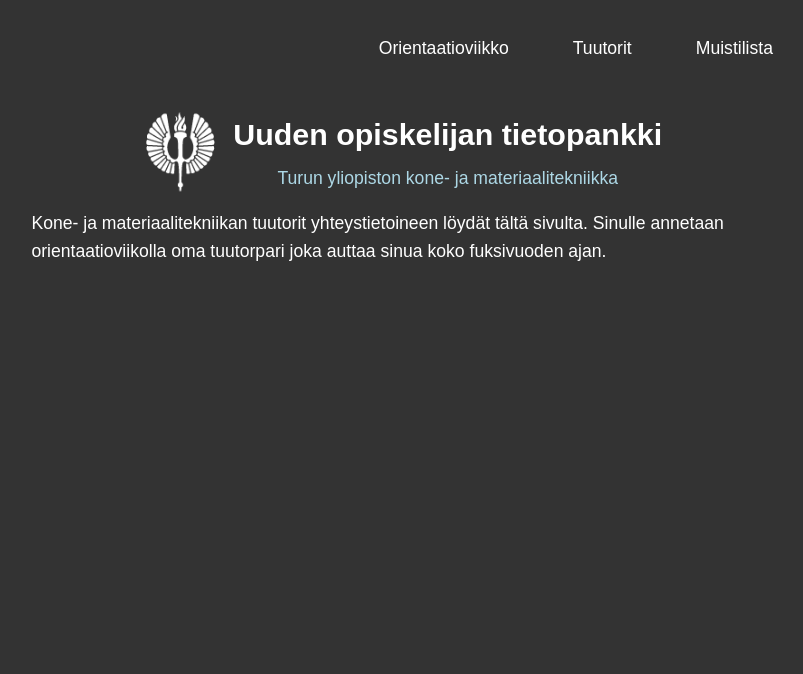
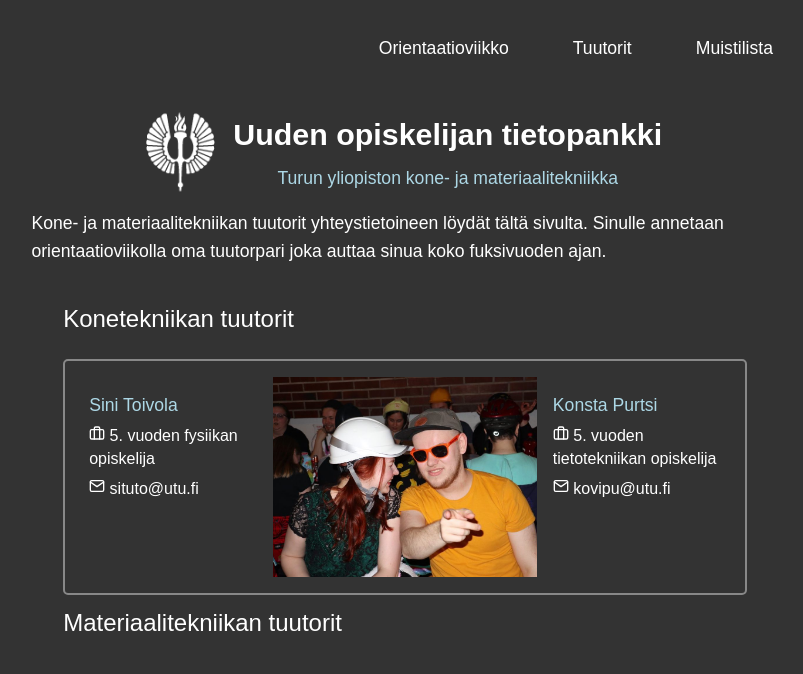
Before and after one commit to DigitKoodit/komateekkarit.fi, a Gatsby site: page /tuutorit in a window 1280 px wide. Shown: the whole page, without its empty margins (235-1038 px from the left). Built offline with nearby package versions, Linux system fonts and the light colour scheme; Gatsby itself is replaced by a stand-in of ours.

Commit message:
Add tutors component.

```diff
--- a/gatsby-config.js
+++ b/gatsby-config.js
@@ -1,8 +1,8 @@
 module.exports = {
   siteMetadata: {
-    title: `Gatsby Default Starter`,
-    description: `Kick off your next, great Gatsby project with this default starter. This barebones starter ships with the main Gatsby configuration files you might need.`,
-    author: `@gatsbyjs`,
+    title: `Kone- ja materiaalitekniikka`,
+    description: `Turun yliopiston kone- ja materiaalitekniikan uusien opiskelijoiden tietopankki`,
+    author: `Konsta Purtsi`,
   },
   plugins: [
     `gatsby-plugin-react-helmet`,
@@ -14,8 +14,8 @@
         name: `gatsby-starter-default`,
         short_name: `starter`,
         start_url: `/`,
-        background_color: `#663399`,
-        theme_color: `#663399`,
+        background_color: `#333`,
+        theme_color: `#000`,
         display: `minimal-ui`,
         icon: `src/static/ty-logo.png`, // This path is relative to the root of the site.
       },
--- a/package.json
+++ b/package.json
@@ -16,7 +16,8 @@
     "prop-types": "^15.7.2",
     "react": "^16.12.0",
     "react-dom": "^16.12.0",
-    "react-helmet": "^6.0.0"
+    "react-helmet": "^6.0.0",
+    "react-icons": "^3.10.0"
   },
   "devDependencies": {
     "prettier": "2.0.5"
--- a/src/components/styles.css
+++ b/src/components/styles.css
@@ -137,7 +137,7 @@
 
 .ImageContainer {
   max-width: 700px;
-  padding: 1.5em 1.5em;
+  padding: 1.5em;
 }
 
 .ImageContainer > img {
@@ -186,3 +186,45 @@
   margin: 0;
   color: lightblue;
 }
+
+.Tutors {
+  padding: 1.5em;
+}
+
+.Tutors > h1 {
+  font-size: 1.5rem;
+  margin-bottom: 0.5em;
+}
+
+.TutorPair {
+  display: inline-flex;
+  flex-wrap: wrap;
+  border: 2px solid #888;
+  border-radius: 5px;
+  padding: 0.5em;
+  margin: 1em 0;
+}
+
+.Tutor {
+  display: inline-flex;
+  margin: 0.5em 0;
+}
+
+.Tutor > .Tutor-info {
+  padding: 1em;
+  max-width: 200px;
+  line-height: 1.4;
+}
+
+.Tutor > .Tutor-info > h1 {
+  font-size: 1.1rem;
+  color: lightblue;
+}
+
+.Tutor > .Tutor-info > p {
+  margin-top: 0.5em;
+}
+
+.Tutor > img {
+  max-height: 200px;
+}
--- /dev/null
+++ b/src/components/tutors.js
@@ -0,0 +1,58 @@
+import React from 'react';
+import { FiBriefcase, FiPhone, FiMail } from 'react-icons/fi';
+
+import sini from '../static/sini.jpeg';
+import konsta from '../static/konsta.jpeg';
+
+const koneTutors = [[{
+  image: sini,
+  name: 'Sini Toivola',
+  bio: '5. vuoden fysiikan opiskelija',
+  mail: 'situto@utu.fi',
+}, {
+  image: konsta,
+  name: 'Konsta Purtsi',
+  bio: '5. vuoden tietotekniikan opiskelija',
+  mail: 'kovipu@utu.fi'
+}]];
+
+
+const Tutors = () => (
+  <div className="Tutors">
+    <h1>Konetekniikan tuutorit</h1>
+    {koneTutors.map(renderPair)}
+
+    <h1>Materiaalitekniikan tuutorit</h1>
+  </div>
+);
+
+const renderPair = pair => {
+  const [tutor1, tutor2] = pair;
+
+  const renderTutorInfo = ({ name, bio, phone, mail }) => (
+    <div className="Tutor-info">
+      <h1>{name}</h1>
+      <p>
+        <FiBriefcase />{' '}{bio}
+      </p>
+      <p>
+        <FiMail />{' '}{mail}
+      </p>
+    </div>
+  )
+
+  return (
+    <div className="TutorPair">
+      <div className="Tutor">
+        {renderTutorInfo(tutor1)}
+        <img src={tutor1.image} />
+      </div>
+      <div className="Tutor">
+        <img src={tutor2.image} />
+        {renderTutorInfo(tutor2)}
+      </div>
+    </div>
+  );
+}
+
+export default Tutors;
--- a/src/pages/tuutorit.js
+++ b/src/pages/tuutorit.js
@@ -2,6 +2,7 @@
 
 import Layout from "../components/layout"
 import SEO from "../components/seo"
+import Tutors from "../components/tutors";
 
 const TutorPage = () => (
   <Layout>
@@ -10,6 +11,7 @@
       Kone- ja materiaalitekniikan tuutorit yhteystietoineen löydät tältä sivulta. Sinulle annetaan orientaatioviikolla
       oma tuutorpari joka auttaa sinua koko fuksivuoden ajan.
     </div>
+    <Tutors />
   </Layout>
 )
 
```
Also changed, not shown: src/static/konsta.jpeg (added), src/static/sini.jpeg (added), 1 other file.
